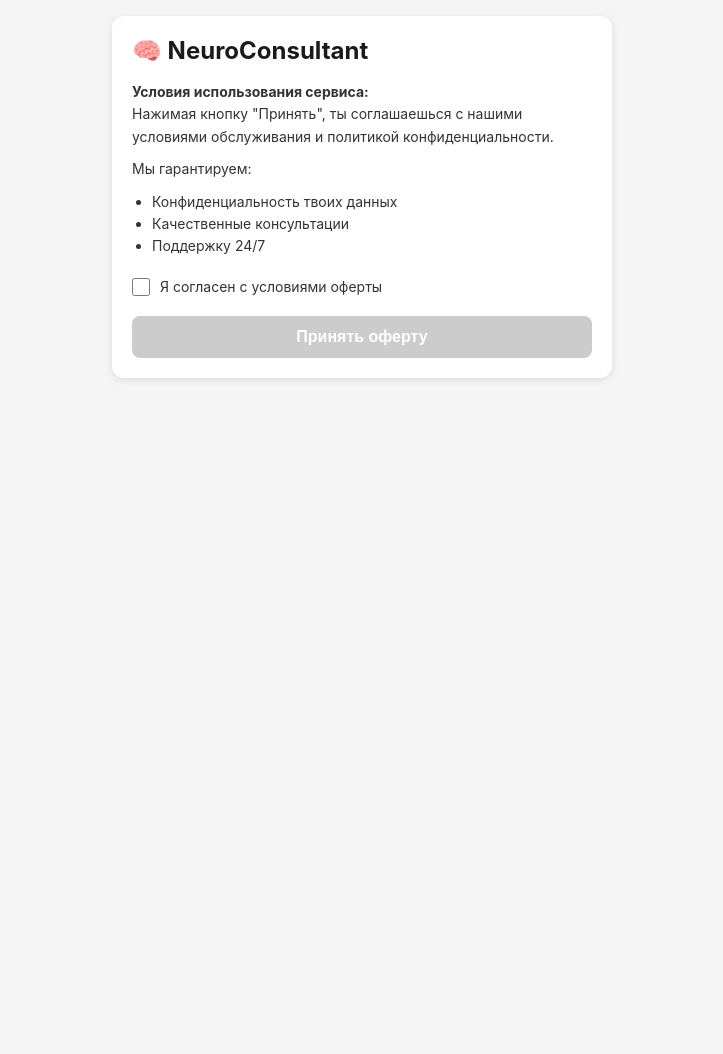
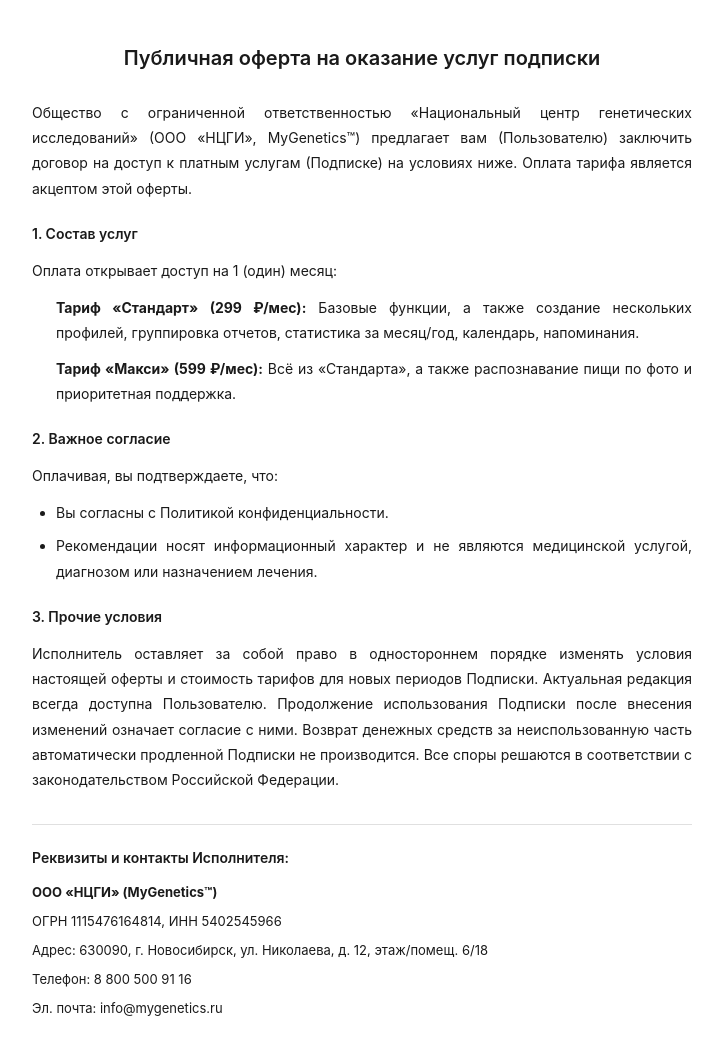
Before and after one commit to DomestosUltra/neuroconsultant-offers, a plain HTML site: page index.html in a window 1280 px wide. Shown: the whole page, without its empty margins (278-1001 px from the left). Before the commit the page ends 800 px from the top, so only its background shows below. Drawn offline with Linux system fonts and the light colour scheme; a script that the page names is missing.

Commit message:
Update format

```diff
--- a/index.html
+++ b/index.html
@@ -4,7 +4,7 @@
     <meta charset="UTF-8">
     <meta name="viewport" content="width=device-width, initial-scale=1.0">
     <script src="https://telegram.org/js/telegram-web-app.js"></script>
-    <title>Оферта NeuroConsultant</title>
+    <title>Публичная оферта</title>
     <style>
         * {
             margin: 0;
@@ -14,143 +14,125 @@
 
         body {
             font-family: -apple-system, BlinkMacSystemFont, 'Segoe UI', sans-serif;
-            background: #f5f5f5;
-            padding: 16px;
+            background: #ffffff;
+            color: #1a1a1a;
         }
 
         .container {
-            max-width: 500px;
+            max-width: 700px;
             margin: 0 auto;
-            background: white;
-            border-radius: 12px;
-            padding: 20px;
-            box-shadow: 0 2px 8px rgba(0,0,0,0.1);
+            padding: 40px 20px;
+            line-height: 1.8;
         }
 
         h1 {
-            font-size: 24px;
-            margin-bottom: 16px;
-            color: #1a1a1a;
+            font-size: 20px;
+            font-weight: 600;
+            margin-bottom: 24px;
+            text-align: center;
         }
 
-        .offer-text {
-            font-size: 14px;
-            line-height: 1.6;
-            color: #333;
+        .offer-section {
             margin-bottom: 20px;
+            text-align: justify;
         }
 
-        .checkbox-group {
-            margin: 20px 0;
-            display: flex;
-            align-items: center;
-            gap: 10px;
+        .offer-section p {
+            margin-bottom: 12px;
+            font-size: 14px;
         }
 
-        .checkbox-group input[type="checkbox"] {
-            width: 18px;
-            height: 18px;
-            cursor: pointer;
+        .section-title {
+            font-weight: 600;
+            margin-bottom: 12px;
+            font-size: 14px;
         }
 
-        .checkbox-group label {
-            cursor: pointer;
+        .subsection-title {
+            font-weight: 600;
+            margin-top: 16px;
+            margin-bottom: 8px;
             font-size: 14px;
-            color: #333;
         }
 
-        button {
-            width: 100%;
-            padding: 12px;
-            background: #0088cc;
-            color: white;
-            border: none;
-            border-radius: 8px;
-            font-size: 16px;
-            font-weight: 600;
-            cursor: pointer;
-            transition: background 0.2s;
+        ul {
+            margin-left: 24px;
+            margin-bottom: 12px;
         }
 
-        button:hover:not(:disabled) {
-            background: #0077b5;
+        li {
+            margin-bottom: 8px;
+            font-size: 14px;
         }
 
-        button:disabled {
-            background: #ccc;
-            cursor: not-allowed;
+        .tariff-item {
+            margin-bottom: 10px;
+            font-size: 14px;
+            margin-left: 24px;
         }
 
-        .success {
-            color: #28a745;
-            text-align: center;
-            margin-top: 20px;
-            display: none;
+        .contacts-section {
+            margin-top: 32px;
+            padding-top: 20px;
+            border-top: 1px solid #e0e0e0;
+        }
+
+        .contact-info {
+            font-size: 13px;
+            line-height: 1.6;
+            margin-bottom: 8px;
         }
     </style>
 </head>
 <body>
     <div class="container">
-        <h1>🧠 NeuroConsultant</h1>
+        <h1>Публичная оферта на оказание услуг подписки</h1>
 
-        <div class="offer-text">
-            <p><strong>Условия использования сервиса:</strong></p>
-            <p>Нажимая кнопку "Принять", ты соглашаешься с нашими условиями обслуживания и политикой конфиденциальности.</p>
-            <p style="margin-top: 10px;">Мы гарантируем:</p>
-            <ul style="margin-left: 20px; margin-top: 10px;">
-                <li>Конфиденциальность твоих данных</li>
-                <li>Качественные консультации</li>
-                <li>Поддержку 24/7</li>
+        <div class="offer-section">
+            <p>Общество с ограниченной ответственностью «Национальный центр генетических исследований» (ООО «НЦГИ», MyGenetics™) предлагает вам (Пользователю) заключить договор на доступ к платным услугам (Подписке) на условиях ниже. Оплата тарифа является акцептом этой оферты.</p>
+        </div>
+
+        <div class="offer-section">
+            <div class="section-title">1. Состав услуг</div>
+            <p>Оплата открывает доступ на 1 (один) месяц:</p>
+
+            <div class="tariff-item">
+                <strong>Тариф «Стандарт» (299 ₽/мес):</strong> Базовые функции, а также создание нескольких профилей, группировка отчетов, статистика за месяц/год, календарь, напоминания.
+            </div>
+
+            <div class="tariff-item">
+                <strong>Тариф «Макси» (599 ₽/мес):</strong> Всё из «Стандарта», а также распознавание пищи по фото и приоритетная поддержка.
+            </div>
+        </div>
+
+        <div class="offer-section">
+            <div class="section-title">2. Важное согласие</div>
+            <p>Оплачивая, вы подтверждаете, что:</p>
+            <ul>
+                <li>Вы согласны с Политикой конфиденциальности.</li>
+                <li>Рекомендации носят информационный характер и не являются медицинской услугой, диагнозом или назначением лечения.</li>
             </ul>
         </div>
 
-        <div class="checkbox-group">
-            <input type="checkbox" id="agree">
-            <label for="agree">Я согласен с условиями оферты</label>
+        <div class="offer-section">
+            <div class="section-title">3. Прочие условия</div>
+            <p>Исполнитель оставляет за собой право в одностороннем порядке изменять условия настоящей оферты и стоимость тарифов для новых периодов Подписки. Актуальная редакция всегда доступна Пользователю. Продолжение использования Подписки после внесения изменений означает согласие с ними. Возврат денежных средств за неиспользованную часть автоматически продленной Подписки не производится. Все споры решаются в соответствии с законодательством Российской Федерации.</p>
         </div>
 
-        <button onclick="submitOffer()" id="submitBtn" disabled>Принять оферту</button>
-
-        <div class="success" id="successMsg">
-            ✅ Спасибо! Ты принял оферту.
+        <div class="contacts-section">
+            <div class="section-title">Реквизиты и контакты Исполнителя:</div>
+            <div class="contact-info"><strong>ООО «НЦГИ» (MyGenetics™)</strong></div>
+            <div class="contact-info">ОГРН 1115476164814, ИНН 5402545966</div>
+            <div class="contact-info">Адрес: 630090, г. Новосибирск, ул. Николаева, д. 12, этаж/помещ. 6/18</div>
+            <div class="contact-info">Телефон: 8 800 500 91 16</div>
+            <div class="contact-info">Эл. почта: info@mygenetics.ru</div>
         </div>
     </div>
 
     <script>
         const tg = window.Telegram.WebApp;
-        const agreeCheckbox = document.getElementById('agree');
-        const submitBtn = document.getElementById('submitBtn');
-        const successMsg = document.getElementById('successMsg');
-
         tg.ready();
-        tg.setBackgroundColor(tg.colorScheme === 'dark' ? '#1e1e1e' : '#f5f5f5');
-
-        agreeCheckbox.addEventListener('change', () => {
-            submitBtn.disabled = !agreeCheckbox.checked;
-        });
-
-        function submitOffer() {
-            if (!agreeCheckbox.checked) {
-                alert('Пожалуйста, согласитесь с условиями');
-                return;
-            }
-
-            const data = JSON.stringify({
-                action: 'offer_accepted',
-                timestamp: new Date().toISOString(),
-                user_id: tg.initDataUnsafe?.user?.id || 'unknown'
-            });
-
-            tg.sendData(data);
-
-            submitBtn.style.display = 'none';
-            agreeCheckbox.parentElement.style.display = 'none';
-            successMsg.style.display = 'block';
-
-            setTimeout(() => {
-                tg.close();
-            }, 1500);
-        }
+        tg.setBackgroundColor('#ffffff');
     </script>
 </body>
 </html>
```
